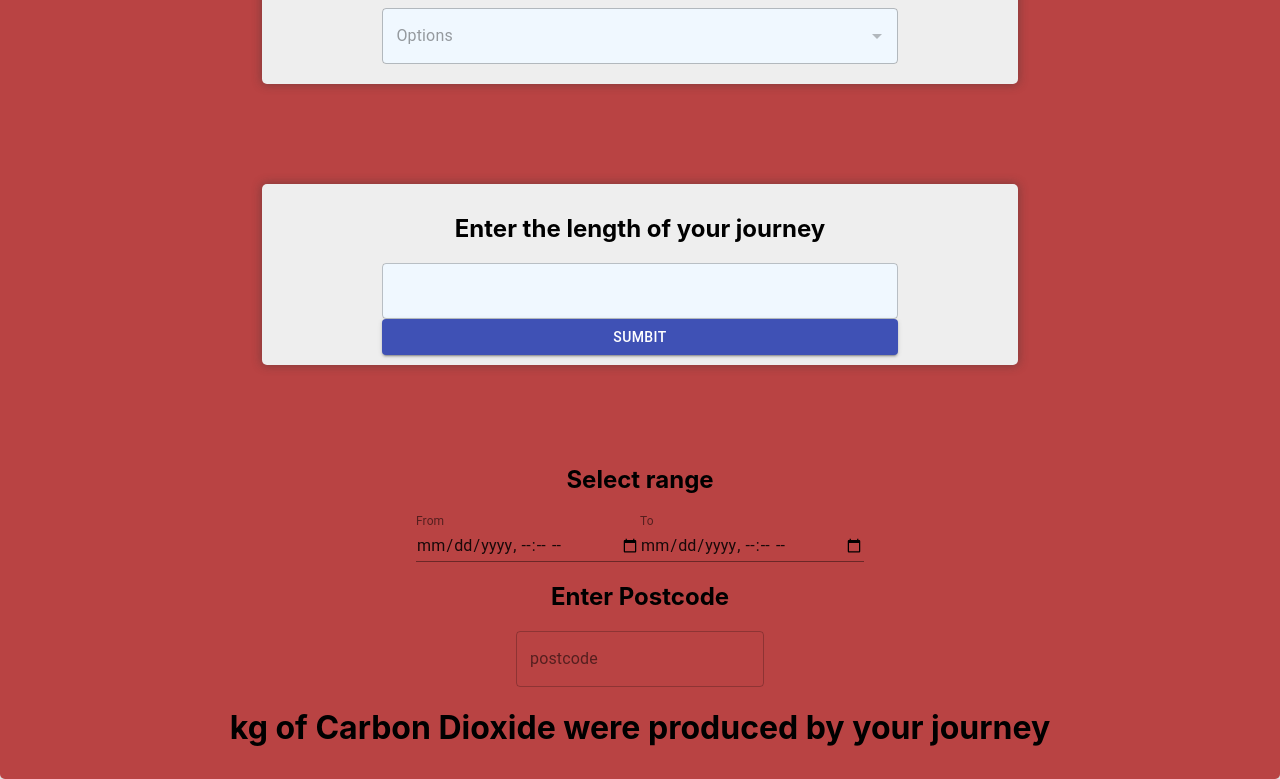
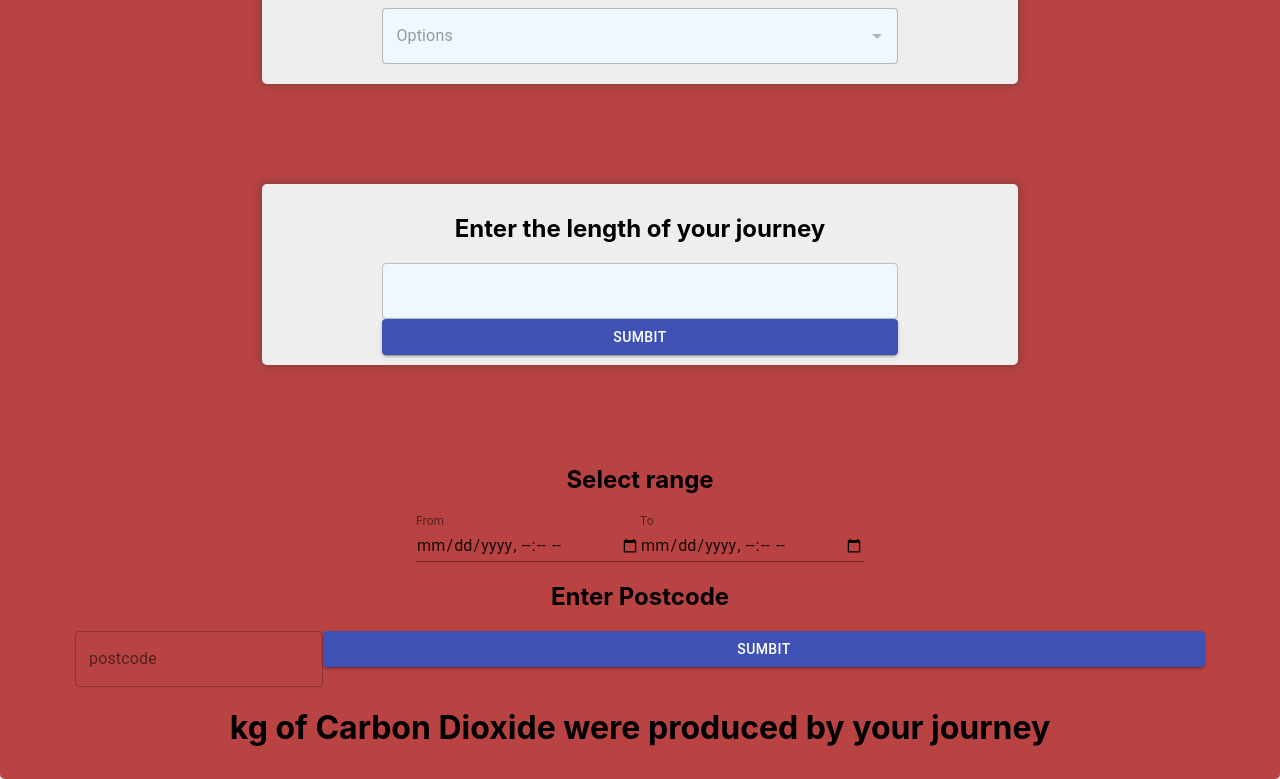
Before and after one commit to mwi079/footprint, a React (Create React App) app in the folder client/: page / in a window 1280 px wide. Shown: the part 379-1158 px from the top of the page. Built offline with nearby package versions, Linux system fonts and the light colour scheme; no server answers.

Commit message:
home co2 intensity implemented

```diff
--- a/client/src/ApiService.js
+++ b/client/src/ApiService.js
@@ -26,6 +26,7 @@ export function getGPM(id) {
 }
 
 export function getIntensity(from, to, postcode) {
+  console.log(`${base_elecUrl}${from}/${to}/postcode/${postcode}`);
   return get(`${base_elecUrl}${from}/${to}/postcode/${postcode}`);
 }
 
--- a/client/src/App.js
+++ b/client/src/App.js
@@ -10,7 +10,6 @@ import {
 import CarForms from './carForms/forms';
 import Footprint from './footprint/footprint';
 import Home from './houseForms/home';
-//import Distance from './distanceForms/distance';
 
 function App() {
   const [car, setCar] = useState({});
@@ -20,6 +19,10 @@ function App() {
   const [makes, setMakes] = useState(['makes']);
   const [models, setModels] = useState(['models']);
   const [options, setOptions] = useState(['options']);
+
+  const [postcode, setPostcode] = useState('');
+  const [dateRange, setdateRange] = useState({});
+  const [homeUse, setHomeUse] = useState({});
 
   useEffect(() => {
     getYears().then(({ data }) => {
@@ -130,10 +133,34 @@ function App() {
     });
   };
 
-  const intensity = (from, to, postcode) => {
-    getIntensity(from, to, postcode).then(({ data }) => {
-      console.log(data);
+  const updatePostcode = (postcode) => {
+    setPostcode(postcode);
+  };
+
+  const updateRange = (date, option) => {
+    console.log('date', date);
+    console.log('option', option);
+    if (option === 'from') {
+      setdateRange({ from: date, to: dateRange.to });
+    } else setdateRange({ from: dateRange.from, to: date });
+  };
+
+  const intensity = () => {
+    let sum = 0;
+    let entries = 0;
+    let average = 0;
+    getIntensity(dateRange.from, dateRange.to, postcode).then(({ data }) => {
+      entries = data.data.data.length;
+      data.data.data.map((entry) => (sum += entry.intensity.forecast));
+      average = sum / entries;
     });
+    setHomeUse({ intensity: average, usage: homeUse.usage, CO2: '' });
+  };
+
+  const homeUsage = () => {};
+
+  const homeCO2 = () => {
+    //todo
   };
 
   return (
@@ -152,7 +179,13 @@ function App() {
         car={car}
         journeyCO2={journeyCO2}
       />
-      <Home intensity={intensity} />
+      <Home
+        intensity={intensity}
+        updatePostcode={updatePostcode}
+        updateRange={updateRange}
+        postcode={postcode}
+        dateRange={dateRange}
+      />
       <Footprint journey={journey} />
     </div>
   );
--- a/client/src/houseForms/home.js
+++ b/client/src/houseForms/home.js
@@ -1,14 +1,32 @@
-import { TextField } from '@material-ui/core';
-import moment from 'moment';
+import { TextField, Button } from '@material-ui/core';
+import { toOutcode } from 'postcode';
 
-export default function Home() {
+export default function Home({
+  updatePostcode,
+  updateRange,
+  postcode,
+  dateRange,
+  intensity,
+}) {
+  function handleSubmit(event) {
+    event.preventDefault();
+    if (!postcode) return alert('Valid UK postcode required');
+    if (
+      dateRange.from === undefined ||
+      dateRange.to === undefined ||
+      dateRange.from > dateRange.to
+    )
+      return alert('Valid date range required');
+    intensity();
+  }
+
   return (
     <div>
       <center>
         <h2>Select range</h2>
         <form className="rangeForm" noValidate>
           <TextField
-            id="datetime-local"
+            id="from"
             label="From"
             type="datetime-local"
             defaultValue="null"
@@ -16,9 +34,12 @@ export default function Home() {
             InputLabelProps={{
               shrink: true,
             }}
+            onChange={(event) =>
+              updateRange(event.target.value, event.target.id)
+            }
           />
           <TextField
-            id="datetime-local"
+            id="to"
             label="To"
             type="datetime-local"
             defaultValue="null"
@@ -26,19 +47,30 @@ export default function Home() {
             InputLabelProps={{
               shrink: true,
             }}
+            onChange={(event) =>
+              updateRange(event.target.value, event.target.id)
+            }
           />
         </form>
         <p></p>
         <h2>Enter Postcode</h2>
-        <form className="postcodeForm">
+        <form className="postcodeForm" onSubmit={handleSubmit}>
           <TextField
             variant="outlined"
             label="postcode"
-            placeholder="AB10"
+            placeholder="format: AB10 6RG"
             onChange={(event) => {
-              console.log(event.target.value);
+              updatePostcode(toOutcode(event.target.value));
             }}
           />
+          <Button
+            className="carForms"
+            variant="contained"
+            color="primary"
+            type="submit"
+          >
+            Sumbit
+          </Button>
         </form>
       </center>
     </div>
--- a/package.json
+++ b/package.json
@@ -19,7 +19,8 @@
   "homepage": "https://github.com/mwi079/footprint#readme",
   "dependencies": {
     "axios": "^0.21.1",
-    "moment": "^2.29.1"
+    "moment": "^2.29.1",
+    "postcode": "^5.0.0"
   },
   "devDependencies": {
     "@material-ui/core": "^4.11.2",
```
Also changed, not shown: 2 other files (tests, documents, lock files or other folders).
